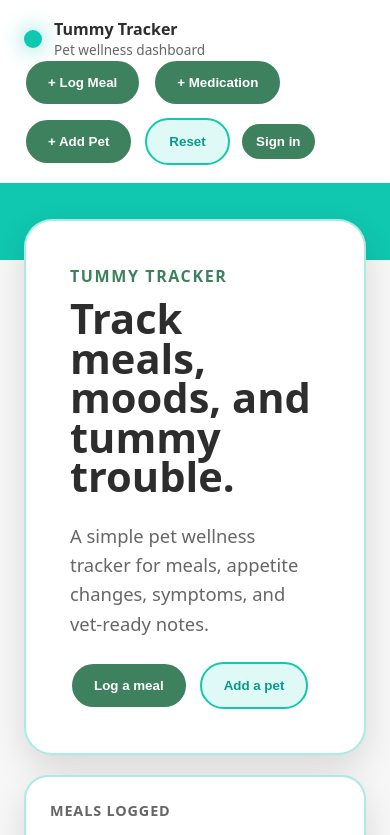
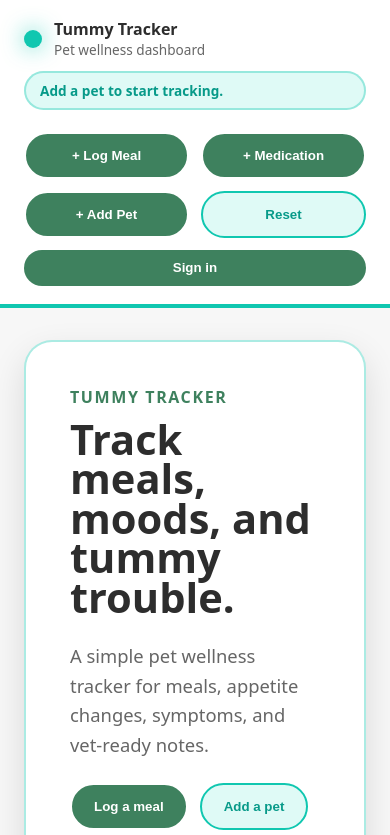
Before and after one commit to rtocastro/tummy-tracker, a React (Vite) app: page / in a window 390 px wide. Shown: the top 835 px of the page. Built offline with nearby package versions, Linux system fonts and the light colour scheme; no server answers.

Commit message:
created status rotator and passed it thru and styled

```diff
--- a/src/App.jsx
+++ b/src/App.jsx
@@ -14,6 +14,7 @@ import AddPetForm from "./components/AddPetForm";
 import Modal from "./components/Modal";
 import SplashScreen from "./components/SplashScreen";
 import MedicationForm from "./components/MedicationForm";
+import StatusRotator from "./components/StatusRotator";
 
 import { pets as startingPets } from "./data/pets";
 
@@ -220,6 +221,8 @@ function App() {
     <main className="app-shell">
       <Navbar
         user={user}
+        entries={entries}
+        pets={pets}
         onResetApp={handleResetApp}
         onLogMealClick={() => setIsMealModalOpen(true)}
         onAddPetClick={() => setIsPetModalOpen(true)}
--- a/src/components/Navbar.jsx
+++ b/src/components/Navbar.jsx
@@ -1,7 +1,10 @@
 import AuthPanel from "./AuthPanel";
+import StatusRotator from "./StatusRotator";
 
 function Navbar({
   user,
+  pets,
+  entries,
   onResetApp,
   onLogMealClick,
   onAddPetClick,
@@ -16,7 +19,9 @@ function Navbar({
           <p className="logo-title">Tummy Tracker</p>
           <p className="logo-subtitle">Pet wellness dashboard</p>
         </div>
+        <StatusRotator pets={pets} entries={entries} />
       </div>
+      <br />
 
       <div className="nav-actions">
         <button className="nav-button" onClick={onLogMealClick}>
--- /dev/null
+++ b/src/components/StatusRotator.jsx
@@ -0,0 +1,41 @@
+import { useEffect, useState } from "react";
+
+function StatusRotator({ pets = [], entries = [] }) {
+  const [activeIndex, setActiveIndex] = useState(0);
+
+  const messages = [
+    ...entries.slice(0, 5).map((entry) => entry.text),
+    ...pets.map((pet) => `${pet.name}: ${pet.status}`),
+  ].filter(Boolean);
+
+  useEffect(() => {
+    if (messages.length <= 1) return;
+
+    const interval = setInterval(() => {
+      setActiveIndex((currentIndex) =>
+        currentIndex === messages.length - 1 ? 0 : currentIndex + 1
+      );
+    }, 3500);
+
+    return () => clearInterval(interval);
+  }, [messages.length]);
+
+  if (messages.length === 0) {
+    return (
+      <div className="status-rotator">
+        Add a pet to start tracking.
+      </div>
+    );
+  }
+
+  return (
+    <div className="status-rotator">
+      <span className="status-dot"></span>
+      <span key={messages[activeIndex]} className="status-message">
+        {messages[activeIndex]}
+      </span>
+    </div>
+  );
+}
+
+export default StatusRotator;
--- a/src/index.css
+++ b/src/index.css
@@ -489,6 +489,77 @@ button.secondary,
   line-height: 1;
 }
 
+.status-rotator {
+  min-width: 220px;
+  max-width: 360px;
+  padding: 8px 14px;
+  border: 2px solid var(--border);
+  border-radius: 999px;
+  background: var(--teal-soft);
+  color: var(--teal-dark);
+  font-size: 0.85rem;
+  font-weight: 900;
+  display: flex;
+  align-items: center;
+  gap: 8px;
+  overflow: hidden;
+  white-space: nowrap;
+}
+
+.status-dot {
+  width: 9px;
+  height: 9px;
+  border-radius: 999px;
+  background: var(--orange);
+  flex: 0 0 auto;
+}
+
+.status-message {
+  overflow: hidden;
+  text-overflow: ellipsis;
+  animation: statusFade 0.35s ease;
+}
+
+@media (max-width: 700px) {
+  .navbar {
+    align-items: flex-start;
+  }
+
+  .logo-group {
+    width: 100%;
+    flex-wrap: wrap;
+    gap: 12px;
+  }
+
+  .status-rotator {
+    width: 100%;
+    max-width: 100%;
+    min-width: unset;
+    order: 3;
+  }
+
+  .nav-actions {
+    width: 100%;
+    flex-wrap: wrap;
+  }
+
+  .nav-actions button {
+    flex: 1 1 calc(50% - 8px);
+  }
+}
+
+@keyframes statusFade {
+  from {
+    opacity: 0;
+    transform: translateY(4px);
+  }
+
+  to {
+    opacity: 1;
+    transform: translateY(0);
+  }
+}
+
 
 @keyframes splashPop {
   0% {
```
